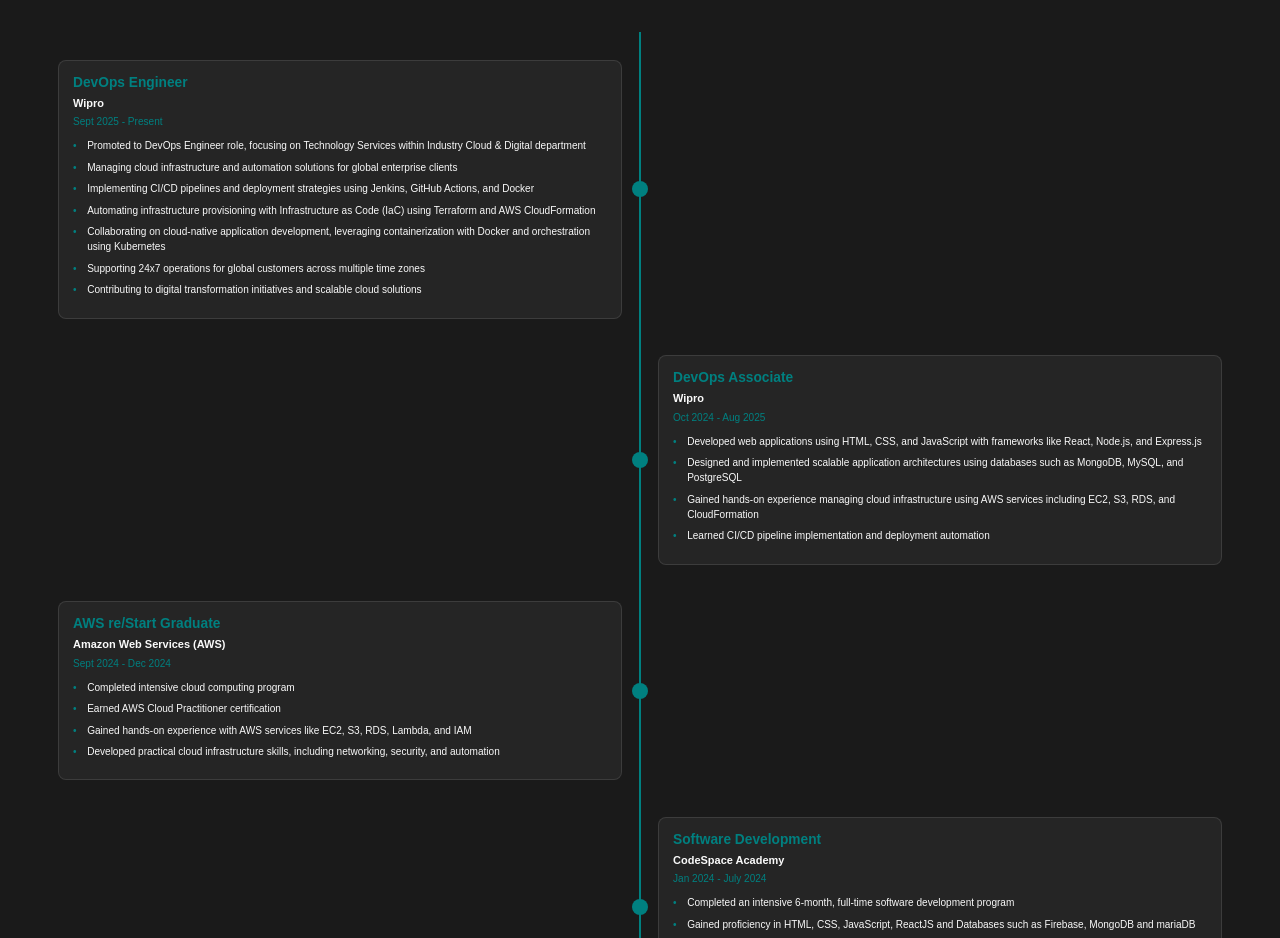
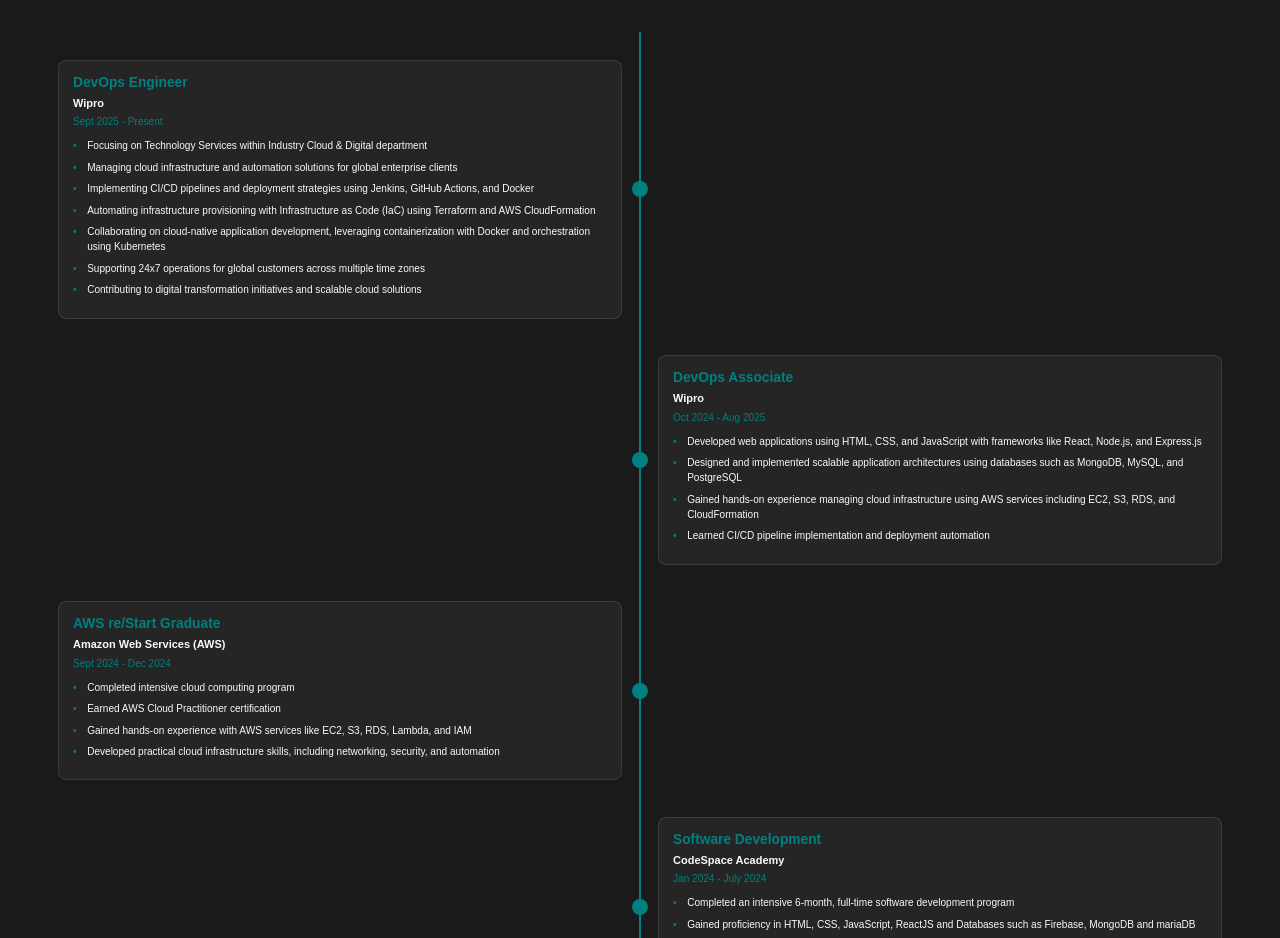
Before and after one commit to thaboxan/Portfolio_, a plain HTML site: page index.html in a window 1280 px wide. Shown: the part 4340-5278 px from the top of the page. Drawn offline with nearby package versions, Linux system fonts and the light colour scheme; a web font is replaced by a local one.

Commit message:
Deploying to gh-pages from @ thaboxan/Portfolio_@4d4b0781ab8d212247d5e1ccae30e06b0c885894 🚀

```diff
--- a/index.html
+++ b/index.html
@@ -405,7 +405,7 @@
             <h4>Wipro</h4>
             <p class="timeline-date">Sept 2025 - Present</p>
             <ul class="timeline-details">
-              <li>Promoted to DevOps Engineer role, focusing on Technology Services within Industry Cloud & Digital department</li>
+              <li>Focusing on Technology Services within Industry Cloud & Digital department</li>
               <li>Managing cloud infrastructure and automation solutions for global enterprise clients</li>
               <li>Implementing CI/CD pipelines and deployment strategies using Jenkins, GitHub Actions, and Docker</li>
               <li>Automating infrastructure provisioning with Infrastructure as Code (IaC) using Terraform and AWS CloudFormation</li>
```
